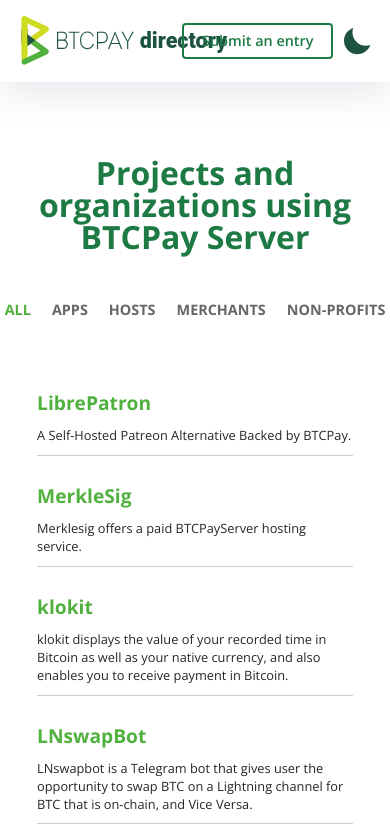
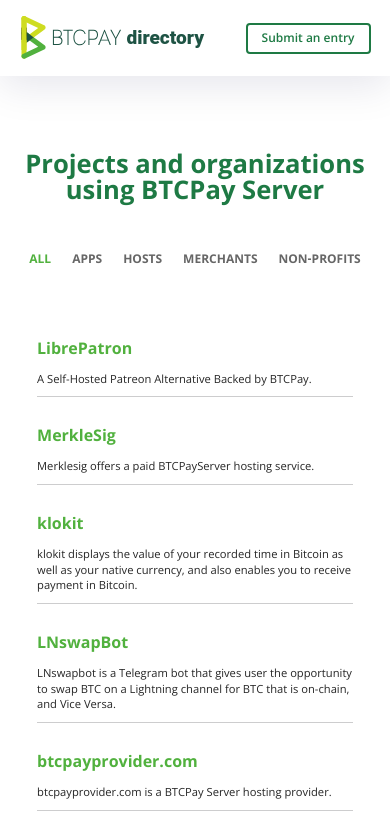
Before and after one commit to joerlop/btcpay-directory, a React (Create React App) app in the folder directory/: page / in a window 390 px wide. Shown: the top 840 px of the page. Built offline with nearby package versions, Linux system fonts and the light colour scheme.

Commit message:
New responsive break for smartphones added

```diff
--- a/directory/src/App.js
+++ b/directory/src/App.js
@@ -23,7 +23,7 @@
             <NavLink className="newentry" exact to={"/newentry"}>
               Submit an entry
             </NavLink>
-            <img src={darkModeImg} />
+            {/* <img src={darkModeImg} /> */}
           </div>
           {/* <div className="filters">
             <NavLink
--- a/directory/src/App.scss
+++ b/directory/src/App.scss
@@ -34,6 +34,10 @@
           @media (max-width: $secondBreak) {
             width: 225px;
           }
+
+          @media (max-width: $thirdBreak) {
+            width: 200px;
+          }
         }
       }
 
@@ -62,6 +66,11 @@
             padding: 9px 18px;
           }
 
+          @media (max-width: $thirdBreak) {
+            font-size: 0.75rem;
+            padding: 7.5px 14px;
+          }
+
           &:hover {
             background: $darkGreen;
             color: white;
@@ -79,6 +88,10 @@
           @media (max-width: $secondBreak) {
             height: 27px;
             margin-left: 5%;
+          }
+
+          @media (max-width: $thirdBreak) {
+            height: 22px;
           }
         }
       }
@@ -138,6 +151,10 @@
         font-size: 0.8rem;
         margin-bottom: 10px;
 
+        @media (max-width: $thirdBreak) {
+          font-size: 0.7rem;
+        }
+
         &:last-of-type {
           margin-bottom: 0;
         }
--- a/directory/src/components/Directory/Directory.scss
+++ b/directory/src/components/Directory/Directory.scss
@@ -11,6 +11,10 @@
 
     @media (max-width: $secondBreak) {
       font-size: 2rem;
+    }
+
+    @media (max-width: $thirdBreak) {
+      font-size: 1.6rem;
     }
   }
 
@@ -34,6 +38,10 @@
       @media (max-width: $secondBreak) {
         font-size: 0.9rem;
         margin-right: 6%;
+      }
+
+      @media (max-width: $thirdBreak) {
+        font-size: 0.75rem;
       }
 
       &:hover {
@@ -84,6 +92,10 @@
             font-size: 1.2rem;
           }
 
+          @media (max-width: $thirdBreak) {
+            font-size: 1rem;
+          }
+
           &:hover {
             color: $darkGreen;
           }
@@ -93,6 +105,10 @@
           margin-top: 15px;
           font-size: 0.8rem;
           line-height: 1.4;
+
+          @media (max-width: $thirdBreak) {
+            font-size: 0.7rem;
+          }
         }
       } //item-content
 
--- a/directory/src/constants.scss
+++ b/directory/src/constants.scss
@@ -7,3 +7,4 @@
 
 $firstBreak: 1000px;
 $secondBreak: 600px;
+$thirdBreak: 500px;
```
